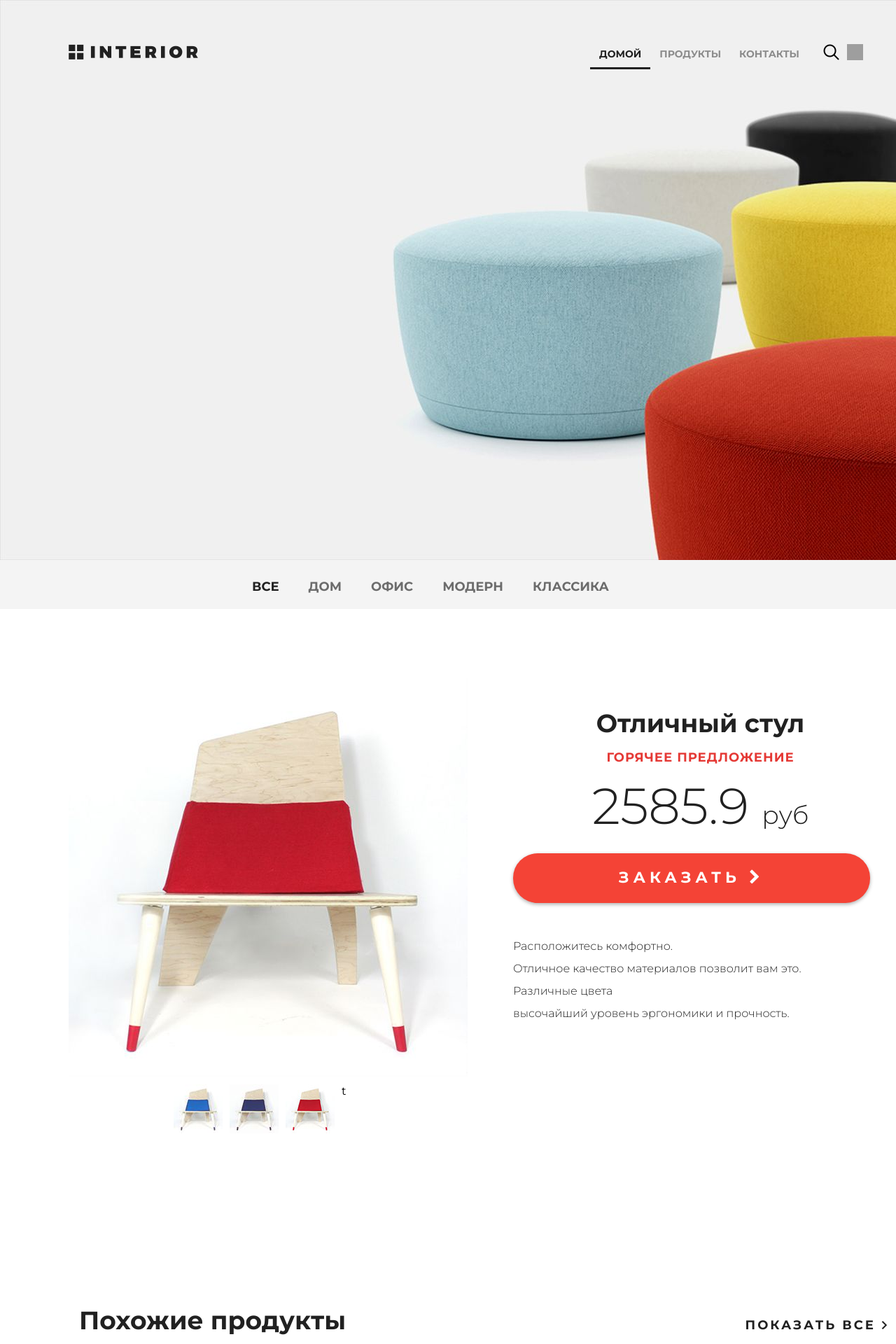
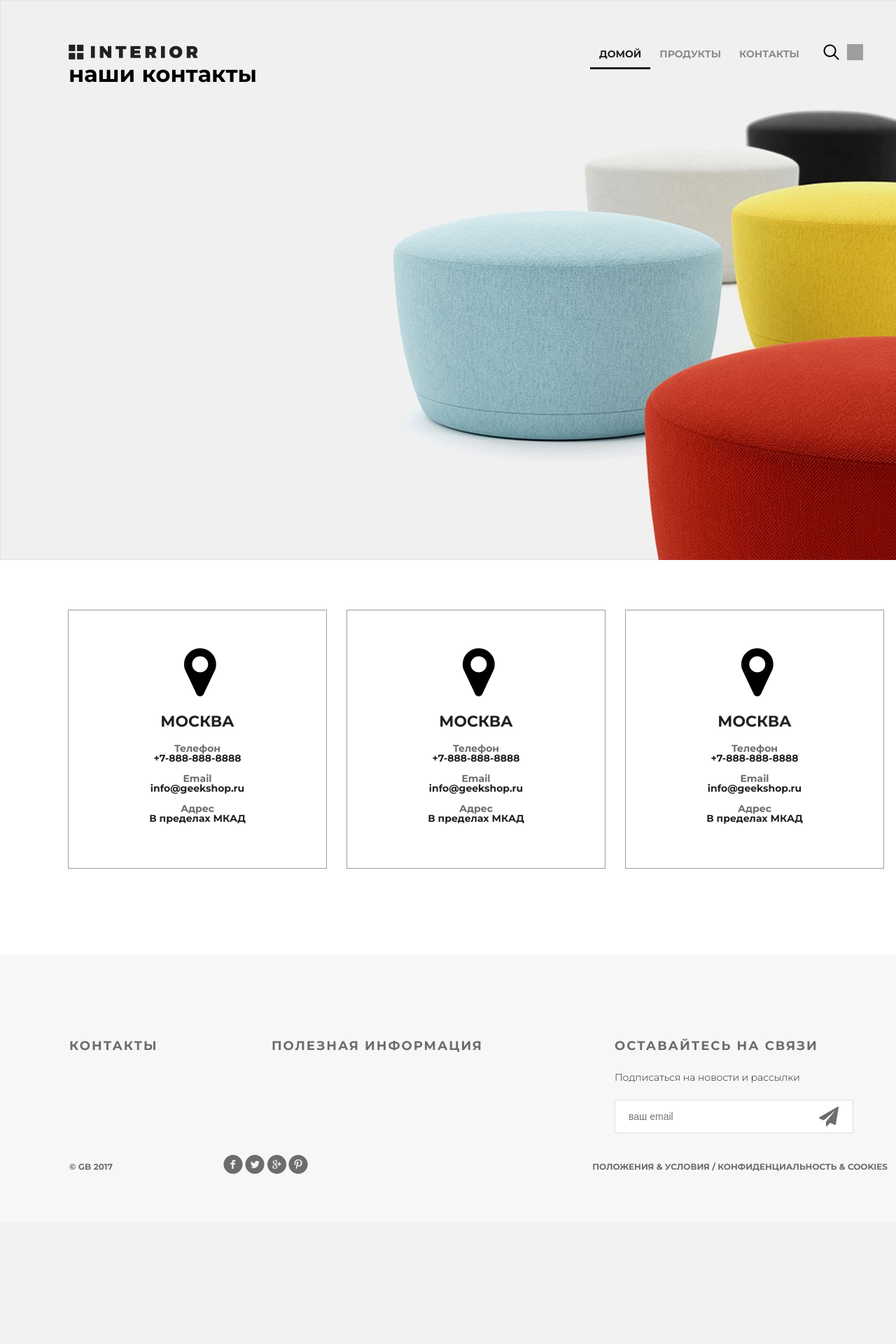
Before and after one commit to usermuser/Geekbrains_django1, a Django app: page /contacts/ in a window 1280 px wide; the page is wider, and only the part inside the window is pictured. Shown: the top 1920 px of that part at 70% size. After the commit the page ends 1677 px from the top of that part, so only its background shows below. Run offline with Django 3.2, Linux system fonts and the light colour scheme; grey boxes are pictures that could not be loaded.

Commit message:
removed some specific content from contact.html template into separeted widgets

```diff
--- a/geekshop/geekshop/urls.py
+++ b/geekshop/geekshop/urls.py
@@ -20,6 +20,6 @@ import mainapp.views as mainapp
 urlpatterns = [
     path('', mainapp.index, name='main'),
     path('products/', mainapp.products, name='products'),
-    path('contacts/', mainapp.products, name='contacts'),
+    path('contacts/', mainapp.contact, name='contacts'),
     path('admin/', admin.site.urls),
 ]
--- a/geekshop/mainapp/templates/mainapp/contact.html
+++ b/geekshop/mainapp/templates/mainapp/contact.html
@@ -1,107 +1,16 @@
-<!DOCTYPE html>
-<html>
-<head>
-	<meta charset="utf-8">
-	<title>Контакты</title>
-	<link rel="stylesheet" type="text/css" href="/static/style.css">
-	<link rel="stylesheet" href="/static/fonts/font-awesome/css/font-awesome.css">
-</head>
-<body>
-	<div class="container">
-		<div class="slider">
-			<div class="header clearfix">
-				<a href="/" class="logo"></a>
-				<ul class="menu">
-					<li><a href="/" class="active">домой</a></li>
-					<li><a href="/products/">продукты</a></li>
-					<li><a href="/contact/">контакты</a></li>
-				</ul>
-				<a href="#" class="search"></a>
-                <a href="#" class="basket"></a>
-			</div>
+{% extends 'mainapp/layouts/layout.html' %}
+{% load static %}
+
+{% block title %}Контакты{% endblock %}
+
+	{% block menu %}
+    	<div class="slider">
+        	{% include 'mainapp/widgets/header.html' %}
 			<h1>наши контакты</h1>
 		</div>
 
-		<div class="location">
-			<div class="location-1">
-				<i class="fa fa-map-marker fa-5x"></i>
-				<h4>Москва</h4>
-				<div class="contacts">
-					<h5>Телефон</h5>
-					<p>+7-888-888-8888</p>
-				</div>
-				<div class="contacts">
-					<h5>Email</h5>
-					<p>info@geekshop.ru</p>
-				</div>
-				<div class="contacts">
-					<h5>Адрес</h5>
-					<p>В пределах МКАД</p>
-				</div>
-			</div>
-			<div class="location-1">
-				<i class="fa fa-map-marker fa-5x"></i>
-				<h4>Москва</h4>
-				<div class="contacts">
-					<h5>Телефон</h5>
-					<p>+7-888-888-8888</p>
-				</div>
-				<div class="contacts">
-					<h5>Email</h5>
-					<p>info@geekshop.ru</p>
-				</div>
-				<div class="contacts">
-					<h5>Адрес</h5>
-					<p>В пределах МКАД</p>
-				</div>
-			</div>
-			<div class="location-1">
-				<i class="fa fa-map-marker fa-5x"></i>
-				<h4>Москва</h4>
-				<div class="contacts">
-					<h5>Телефон</h5>
-					<p>+7-888-888-8888</p>
-				</div>
-				<div class="contacts">
-					<h5>Email</h5>
-					<p>info@geekshop.ru</p>
-				</div>
-				<div class="contacts">
-					<h5>Адрес</h5>
-					<p>В пределах МКАД</p>
-				</div>
-			</div>
-		</div>
+		{% include 'mainapp/widgets/location.html' %}
 
 		<div class="clr"></div>
-	</div>
 
-    <div class="footer">
-        <div class="clearfix">
-            <div class="text-footer">
-                <h3>контакты</h3>
-            </div>
-            <div class="text-footer">
-                <h3>полезная информация</h3>
-            </div>
-            <div class="text-footer clearfix">
-                <h3>Оставайтесь на связи</h3>
-                <p>Подписаться на новости и рассылки</p>
-                <form>
-                    <input type="email" name="email" placeholder="ваш email">
-                    <a href="#"><i class="fa fa-paper-plane fa-2x" aria-hidden="true"></i></a>
-                </form>
-            </div>
-        </div>
-        <p class="small">&copy; GB 2017</p>
-        <div class="social">
-            <a href="#" class="social1"></a>
-            <a href="#" class="social2"></a>
-            <a href="#" class="social3"></a>
-            <a href="#" class="social4"></a>
-        </div>
-        <p class="small">Положения &amp; Условия  /  Конфиденциальность &amp; Cookies</p>
-    </div>
-
-</body>
-</html>
+	{% endblock %}
--- a/geekshop/mainapp/templates/mainapp/index2.html
+++ /dev/null
@@ -1,5 +0,0 @@
-{% extends 'mainapp/layout.html' %}
-
-{% block content %}
- <h1>Test</h1>
-{% endblock %}
--- /dev/null
+++ b/geekshop/mainapp/templates/mainapp/widgets/location.html
@@ -0,0 +1,50 @@
+<div class="location">
+    <div class="location-1">
+        <i class="fa fa-map-marker fa-5x"></i>
+        <h4>Москва</h4>
+        <div class="contacts">
+            <h5>Телефон</h5>
+            <p>+7-888-888-8888</p>
+        </div>
+        <div class="contacts">
+            <h5>Email</h5>
+            <p>info@geekshop.ru</p>
+        </div>
+        <div class="contacts">
+            <h5>Адрес</h5>
+            <p>В пределах МКАД</p>
+        </div>
+    </div>
+    <div class="location-1">
+        <i class="fa fa-map-marker fa-5x"></i>
+        <h4>Москва</h4>
+        <div class="contacts">
+            <h5>Телефон</h5>
+            <p>+7-888-888-8888</p>
+        </div>
+        <div class="contacts">
+            <h5>Email</h5>
+            <p>info@geekshop.ru</p>
+        </div>
+        <div class="contacts">
+            <h5>Адрес</h5>
+            <p>В пределах МКАД</p>
+        </div>
+    </div>
+    <div class="location-1">
+        <i class="fa fa-map-marker fa-5x"></i>
+        <h4>Москва</h4>
+        <div class="contacts">
+            <h5>Телефон</h5>
+            <p>+7-888-888-8888</p>
+        </div>
+        <div class="contacts">
+            <h5>Email</h5>
+            <p>info@geekshop.ru</p>
+        </div>
+        <div class="contacts">
+            <h5>Адрес</h5>
+            <p>В пределах МКАД</p>
+        </div>
+    </div>
+</div>
--- a/geekshop/mainapp/views.py
+++ b/geekshop/mainapp/views.py
@@ -1,8 +1,5 @@
 from django.shortcuts import render
 from django.http import HttpRequest
-
-# def index(request:HttpRequest):
-#     return render(request, 'mainapp/index.html')
 
 def index(request:HttpRequest):
     return render(request, 'mainapp/index.html')
```
Also changed, not shown: geekshop/mainapp/templates/mainapp/index_child.html (deleted, +0 -49 lines).
